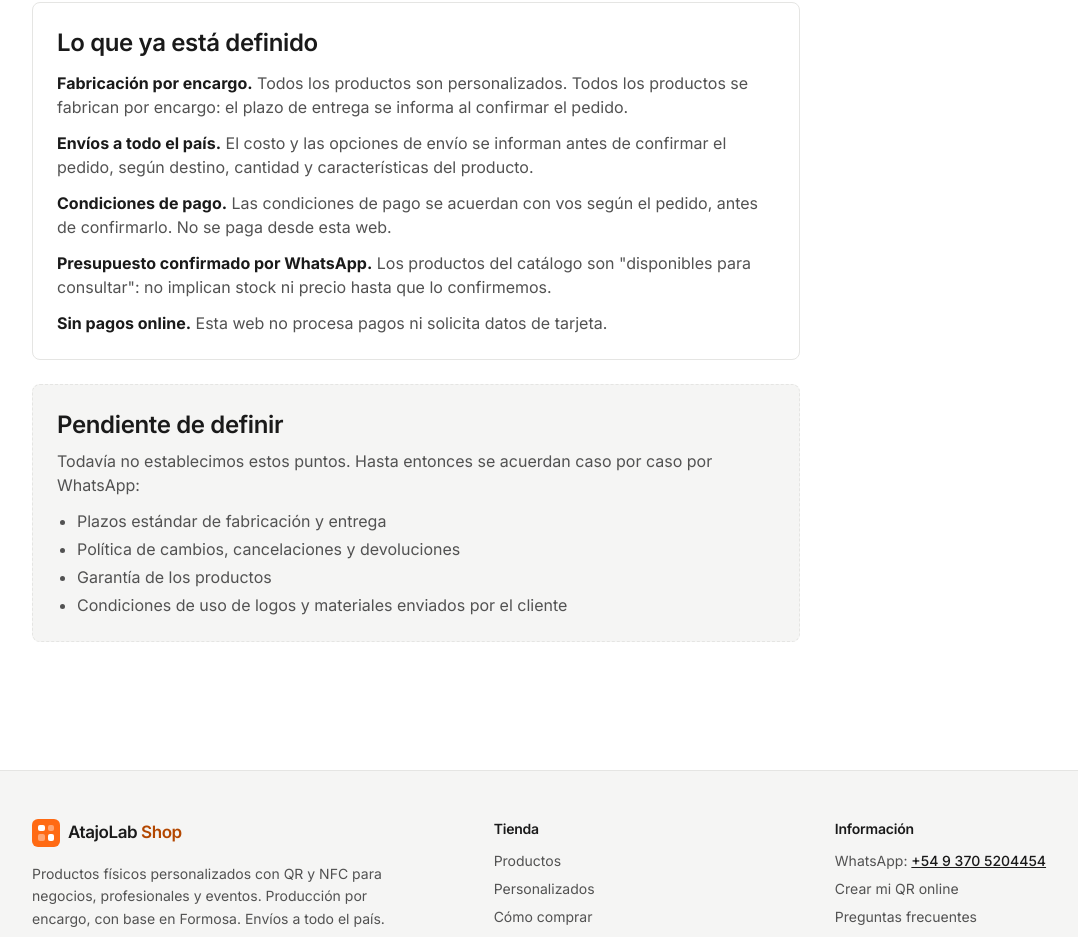
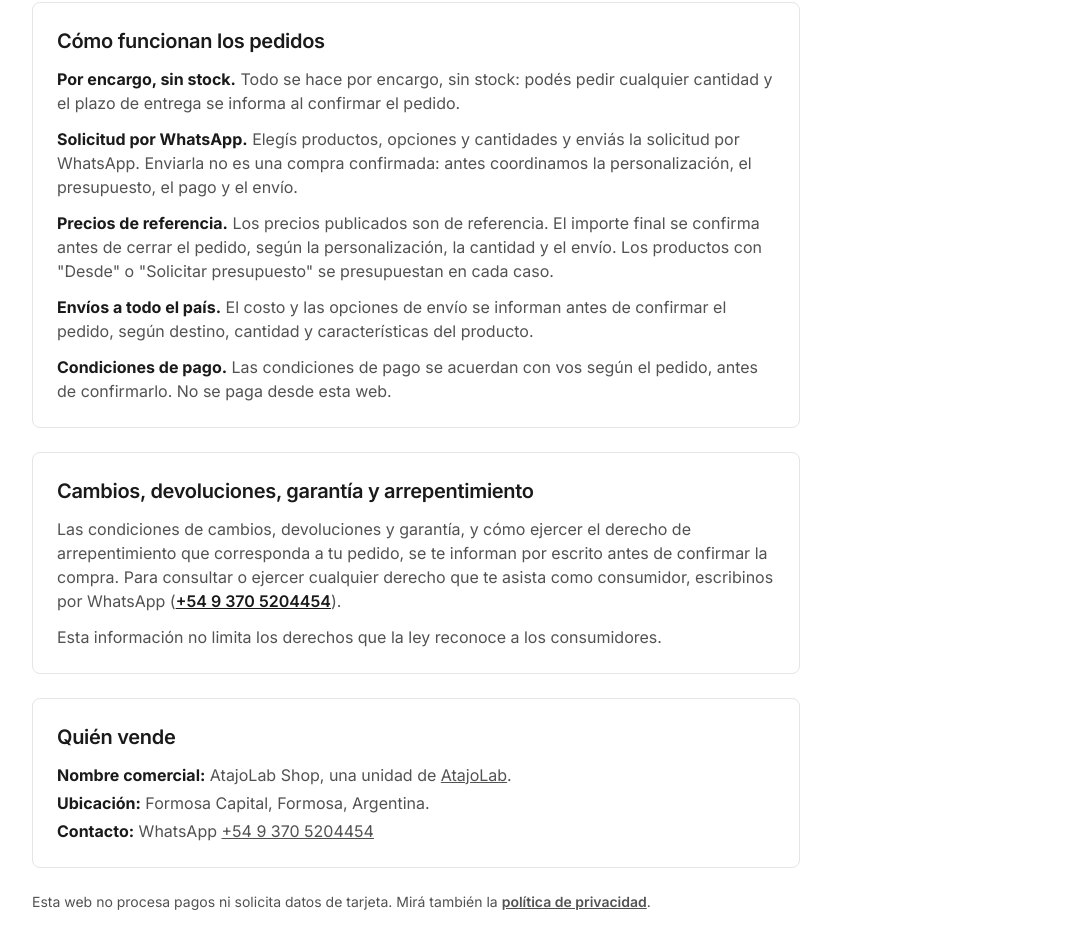
Before and after one commit to AlejandroM12/atajolab-shop, a Next.js app: page /condiciones-comerciales in a window 1280 px wide. Shown: the part 195-1132 px from the top of the page, without its empty margins (56-1134 px from the left). Built offline with nearby package versions, Linux system fonts and the light colour scheme; no server answers.

Commit message:
feat: add privacy policy, rewrite commercial conditions and order-model copy

```diff
--- a/src/app/condiciones-comerciales/page.tsx
+++ b/src/app/condiciones-comerciales/page.tsx
@@ -1,35 +1,42 @@
 import type { Metadata } from "next";
+import Link from "next/link";
+import { WhatsAppLink } from "@/components/WhatsAppLink";
 import { Container, SectionHeading } from "@/components/ui";
 import { MADE_TO_ORDER_TEXT, PAYMENT_TEXT, SHIPPING_BANNER, SHIPPING_TEXT } from "@/data/content";
+import { SITE } from "@/data/site";
 
 export const metadata: Metadata = {
   title: "Condiciones comerciales",
   description:
-    "Condiciones comerciales de AtajoLab Shop: fabricación por encargo, envíos a todo el país, condiciones de pago acordadas antes de confirmar y puntos a definir.",
+    "Condiciones comerciales de AtajoLab Shop: pedidos por encargo y sin stock, precios de referencia, envíos a todo el país y condiciones de pago acordadas antes de confirmar.",
   alternates: { canonical: "/condiciones-comerciales/" },
 };
 
-/** Puntos que todavía no están definidos. Completar y mover a "definidas" cuando se confirmen. */
-const PENDIENTES = [
-  "Plazos estándar de fabricación y entrega",
-  "Política de cambios, cancelaciones y devoluciones",
-  "Garantía de los productos",
-  "Condiciones de uso de logos y materiales enviados por el cliente",
-];
+const card = "rounded-lg border border-line bg-white p-6";
 
 export default function CondicionesPage() {
   return (
     <Container className="py-8 sm:py-12">
       <SectionHeading as="h1" eyebrow="Información" title="Condiciones comerciales" />
       <div className="mt-8 grid max-w-3xl gap-6">
-        <section aria-labelledby="definidas" className="rounded-lg border border-line bg-white p-6">
-          <h2 id="definidas" className="text-2xl font-semibold">
-            Lo que ya está definido
+        <section aria-labelledby="como" className={card}>
+          <h2 id="como" className="text-xl font-semibold">
+            Cómo funcionan los pedidos
           </h2>
           <ul className="mt-3 space-y-3 text-ink-soft">
             <li>
-              <strong className="text-ink">Fabricación por encargo.</strong> Todos los productos son
-              personalizados. {MADE_TO_ORDER_TEXT}
+              <strong className="text-ink">Por encargo, sin stock.</strong> {MADE_TO_ORDER_TEXT}
+            </li>
+            <li>
+              <strong className="text-ink">Solicitud por WhatsApp.</strong> Elegís productos,
+              opciones y cantidades y enviás la solicitud por WhatsApp. Enviarla no es una compra
+              confirmada: antes coordinamos la personalización, el presupuesto, el pago y el envío.
+            </li>
+            <li>
+              <strong className="text-ink">Precios de referencia.</strong> Los precios publicados
+              son de referencia. El importe final se confirma antes de cerrar el pedido, según la
+              personalización, la cantidad y el envío. Los productos con &quot;Desde&quot; o
+              &quot;Solicitar presupuesto&quot; se presupuestan en cada caso.
             </li>
             <li>
               <strong className="text-ink">{SHIPPING_BANNER}.</strong> {SHIPPING_TEXT}
@@ -37,31 +44,64 @@ export default function CondicionesPage() {
             <li>
               <strong className="text-ink">Condiciones de pago.</strong> {PAYMENT_TEXT}
             </li>
+          </ul>
+        </section>
+
+        <section aria-labelledby="derechos" className={card}>
+          <h2 id="derechos" className="text-xl font-semibold">
+            Cambios, devoluciones, garantía y arrepentimiento
+          </h2>
+          <p className="mt-3 text-ink-soft">
+            Las condiciones de cambios, devoluciones y garantía, y cómo ejercer el derecho de
+            arrepentimiento que corresponda a tu pedido, se te informan por escrito antes de
+            confirmar la compra. Para consultar o ejercer cualquier derecho que te asista como
+            consumidor, escribinos por WhatsApp (
+            <WhatsAppLink className="font-semibold text-ink underline" />).
+          </p>
+          <p className="mt-3 text-ink-soft">
+            Esta información no limita los derechos que la ley reconoce a los consumidores.
+          </p>
+        </section>
+
+        <section aria-labelledby="vendedor" className={card}>
+          <h2 id="vendedor" className="text-xl font-semibold">
+            Quién vende
+          </h2>
+          <ul className="mt-3 space-y-1 text-ink-soft">
             <li>
-              <strong className="text-ink">Presupuesto confirmado por WhatsApp.</strong> Los
-              productos del catálogo son &quot;disponibles para consultar&quot;: no implican stock ni
-              precio hasta que lo confirmemos.
+              <strong className="text-ink">Nombre comercial:</strong> {SITE.name}, una unidad de{" "}
+              <a className="underline" href={SITE.institutionalUrl}>
+                AtajoLab
+              </a>
+              .
             </li>
             <li>
-              <strong className="text-ink">Sin pagos online.</strong> Esta web no procesa pagos ni
-              solicita datos de tarjeta.
+              <strong className="text-ink">Ubicación:</strong> {SITE.startCity} Capital, Formosa,
+              Argentina.
+            </li>
+            <li>
+              <strong className="text-ink">Contacto:</strong> WhatsApp{" "}
+              <WhatsAppLink className="underline" />
+              {SITE.contactEmail && (
+                <>
+                  {" "}
+                  ·{" "}
+                  <a className="underline" href={`mailto:${SITE.contactEmail}`}>
+                    {SITE.contactEmail}
+                  </a>
+                </>
+              )}
             </li>
           </ul>
         </section>
-        <section aria-labelledby="pendientes" className="rounded-lg border border-dashed border-line bg-paper-2 p-6">
-          <h2 id="pendientes" className="text-2xl font-semibold">
-            Pendiente de definir
-          </h2>
-          <p className="mt-2 text-ink-soft">
-            Todavía no establecimos estos puntos. Hasta entonces se acuerdan caso por caso por
-            WhatsApp:
-          </p>
-          <ul className="mt-3 list-disc space-y-1 pl-5 text-ink-soft">
-            {PENDIENTES.map((p) => (
-              <li key={p}>{p}</li>
-            ))}
-          </ul>
-        </section>
+
+        <p className="text-sm text-ink-soft">
+          Esta web no procesa pagos ni solicita datos de tarjeta. Mirá también la{" "}
+          <Link href="/privacidad/" className="font-semibold underline">
+            política de privacidad
+          </Link>
+          .
+        </p>
       </div>
     </Container>
   );
--- /dev/null
+++ b/src/app/privacidad/page.tsx
@@ -0,0 +1,101 @@
+import type { Metadata } from "next";
+import Link from "next/link";
+import { WhatsAppLink } from "@/components/WhatsAppLink";
+import { Container, SectionHeading } from "@/components/ui";
+import { SITE } from "@/data/site";
+
+export const metadata: Metadata = {
+  title: "Política de privacidad",
+  description:
+    "Qué datos usa AtajoLab Shop: el pedido se guarda solo en tu navegador y los datos que enviás por WhatsApp se usan para responder tu consulta.",
+  alternates: { canonical: "/privacidad/" },
+};
+
+const h2 = "text-xl font-semibold";
+const p = "mt-2 text-ink-soft";
+
+export default function PrivacidadPage() {
+  return (
+    <Container className="py-8 sm:py-12">
+      <SectionHeading as="h1" eyebrow="Información" title="Política de privacidad" />
+      <div className="mt-8 max-w-3xl space-y-8">
+        <section aria-labelledby="que">
+          <h2 id="que" className={h2}>
+            Qué datos se usan
+          </h2>
+          <ul className="mt-2 list-disc space-y-1.5 pl-5 text-ink-soft">
+            <li>
+              <strong className="text-ink">Tu pedido se guarda en tu navegador.</strong> Los
+              productos, las opciones y los datos opcionales que escribas (nombre, localidad,
+              observaciones, textos de personalización) se almacenan en el almacenamiento local de
+              tu dispositivo para que no se pierdan al recargar. No se envían a ningún servidor de
+              esta tienda. Podés vaciarlos desde &quot;Mi pedido&quot; o borrando los datos del sitio en tu
+              navegador.
+            </li>
+            <li>
+              <strong className="text-ink">Lo que enviás por WhatsApp.</strong> Al tocar el botón
+              se abre WhatsApp con el mensaje ya escrito; vos decidís si lo enviás. Si lo enviás,
+              recibimos ese mensaje y tu número en WhatsApp, y los usamos para responder tu
+              consulta, presupuestar y coordinar tu pedido. WhatsApp trata esos datos según sus
+              propias políticas.
+            </li>
+          </ul>
+        </section>
+
+        <section aria-labelledby="no">
+          <h2 id="no" className={h2}>
+            Lo que esta web no hace
+          </h2>
+          <ul className="mt-2 list-disc space-y-1.5 pl-5 text-ink-soft">
+            <li>No tiene cuentas de usuario ni pide contraseñas.</li>
+            <li>No procesa pagos ni solicita datos de tarjeta.</li>
+            <li>
+              Su código no incluye herramientas de analítica, publicidad ni cookies de seguimiento
+              propias.
+            </li>
+            <li>No sube archivos: el logo se envía por WhatsApp si hace falta.</li>
+          </ul>
+        </section>
+
+        <section aria-labelledby="hosting">
+          <h2 id="hosting" className={h2}>
+            Alojamiento
+          </h2>
+          <p className={p}>
+            El sitio se publica en Cloudflare, que puede registrar datos técnicos de conexión
+            (por ejemplo, la dirección IP) para operar y proteger el servicio, según sus propias
+            políticas.
+          </p>
+        </section>
+
+        <section aria-labelledby="derechos">
+          <h2 id="derechos" className={h2}>
+            Tus datos y cómo contactarnos
+          </h2>
+          <p className={p}>
+            Si nos escribiste y querés saber qué datos tenemos, corregirlos o que los eliminemos,
+            escribinos por WhatsApp (<WhatsAppLink className="font-semibold text-ink underline" />)
+            {SITE.contactEmail && (
+              <>
+                {" "}
+                o a{" "}
+                <a className="font-semibold text-ink underline" href={`mailto:${SITE.contactEmail}`}>
+                  {SITE.contactEmail}
+                </a>
+              </>
+            )}
+            . Titular del sitio: {SITE.name}, {SITE.startCity} Capital, Formosa, Argentina.
+          </p>
+        </section>
+
+        <p className="text-sm text-ink-soft">
+          Mirá también las{" "}
+          <Link href="/condiciones-comerciales/" className="font-semibold underline">
+            condiciones comerciales
+          </Link>
+          .
+        </p>
+      </div>
+    </Container>
+  );
+}
--- a/src/app/productos/page.tsx
+++ b/src/app/productos/page.tsx
@@ -15,9 +15,9 @@ export default function ProductosPage() {
   return (
     <Container className="py-8 sm:py-10">
       <SectionHeading as="h1" title="Productos">
-        Elegí un producto, personalizalo y armá tu pedido. Todo se fabrica por encargo y se
-        confirma por WhatsApp. Envíos a todo el país. Las imágenes son ilustrativas: el diseño
-        final puede variar.
+        Elegí un producto, personalizalo y armá tu pedido. Todo se hace por encargo (sin stock), en la
+        cantidad que necesites, y se confirma por WhatsApp. Envíos a todo el país. Los precios son de
+        referencia y las imágenes son ilustrativas: el diseño final puede variar.
       </SectionHeading>
       <div className="mt-8">
         <Suspense fallback={<p className="py-10 text-ink-soft">Cargando catálogo…</p>}>
--- a/src/app/sitemap.ts
+++ b/src/app/sitemap.ts
@@ -12,6 +12,7 @@ const STATIC_PATHS = [
   "/preguntas-frecuentes/",
   "/contacto/",
   "/condiciones-comerciales/",
+  "/privacidad/",
   "/menu-digital/",
 ];
 
--- a/src/components/Footer.tsx
+++ b/src/components/Footer.tsx
@@ -64,6 +64,11 @@ export function Footer() {
               </Link>
             </li>
             <li>
+              <Link href="/privacidad/" className={linkCls}>
+                Privacidad
+              </Link>
+            </li>
+            <li>
               <Link href="/menu-digital/" className={linkCls}>
                 Carta digital (próximamente)
               </Link>
--- a/src/data/content.ts
+++ b/src/data/content.ts
@@ -7,7 +7,7 @@ export const SHIPPING_TEXT =
   "El costo y las opciones de envío se informan antes de confirmar el pedido, según destino, cantidad y características del producto.";
 
 export const MADE_TO_ORDER_TEXT =
-  "Todos los productos se fabrican por encargo: el plazo de entrega se informa al confirmar el pedido.";
+  "Todo se hace por encargo, sin stock: podés pedir cualquier cantidad y el plazo de entrega se informa al confirmar el pedido.";
 
 /** Las condiciones de pago no son fijas: se acuerdan con cada cliente antes de confirmar. */
 export const PAYMENT_TEXT =
@@ -15,20 +15,20 @@ export const PAYMENT_TEXT =
 
 export const BUY_STEPS = [
   {
-    title: "Elegí y personalizá",
-    text: "Explorá el catálogo, elegí las opciones de cada producto y agregalo a tu pedido.",
+    title: "Elegí tus productos y cantidades",
+    text: "Explorá el catálogo, elegí las opciones y la cantidad que necesites y agregalo a tu pedido. Todo se hace por encargo, sin stock.",
   },
   {
     title: "Enviá tu pedido por WhatsApp",
     text: "Se abre WhatsApp con tu pedido ya escrito. Vos lo revisás y lo enviás.",
   },
   {
-    title: "Acordamos presupuesto, pago y envío",
-    text: "Te respondemos con el presupuesto, las condiciones de pago y las opciones de envío, antes de confirmar el pedido.",
+    title: "Coordinamos personalización, pago y envío",
+    text: "Definimos textos, enlace de destino y diseño con vos, y te pasamos el presupuesto, las condiciones de pago y las opciones de envío antes de confirmar.",
   },
   {
-    title: "Diseño, fabricación y envío",
-    text: "Definimos textos, enlace de destino y diseño con vos, coordinamos la producción por encargo y enviamos a todo el país.",
+    title: "Producción y envío",
+    text: "Una vez confirmado el pedido, coordinamos la producción por encargo y enviamos a todo el país.",
   },
 ] as const;
 
@@ -108,7 +108,7 @@ export const FAQS: Faq[] = [
   {
     question: "¿Puedo comprar varias unidades?",
     answer:
-      "Sí, en cada producto podés indicar la cantidad que necesitás. El precio final se confirma en el presupuesto.",
+      "Sí, cualquier cantidad: todo se hace por encargo y no manejamos stock. Los precios publicados son de referencia y el importe final se confirma antes de cerrar el pedido.",
   },
   {
     question: "¿Hacen envíos?",
```
Also changed, not shown: 1 other file (tests, documents, lock files or other folders).
